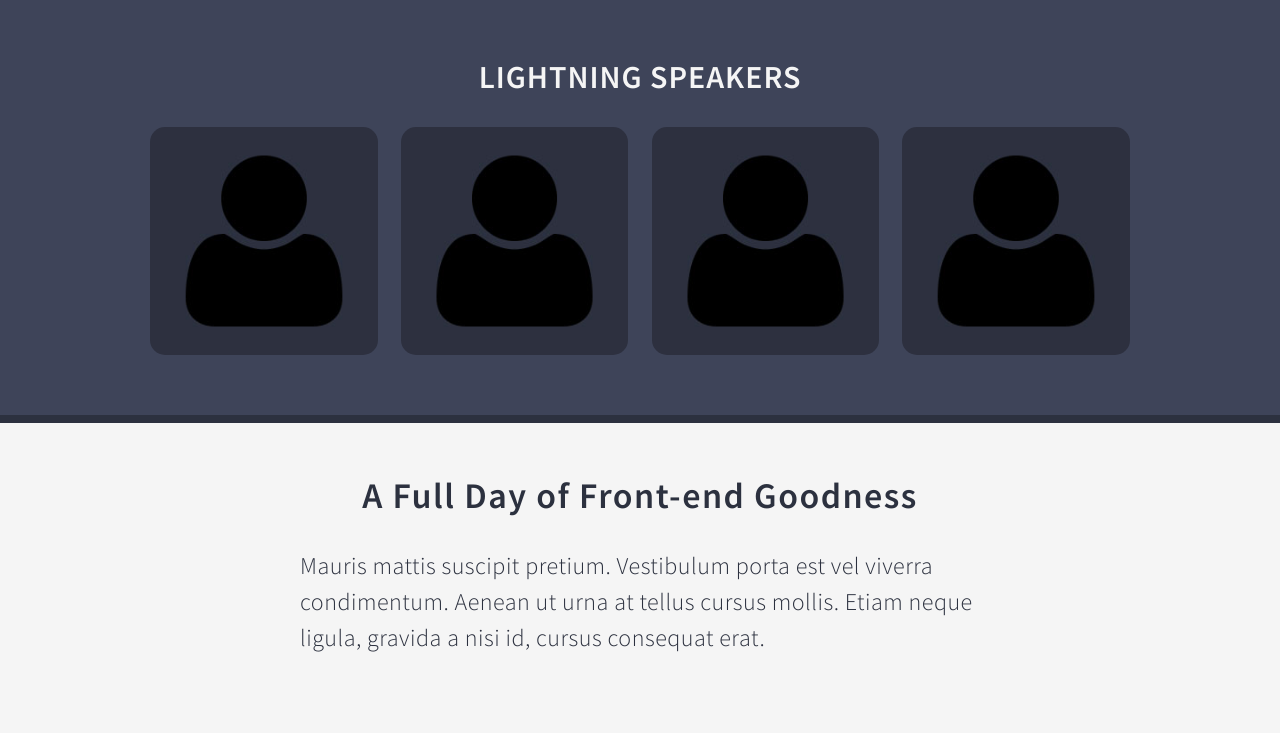
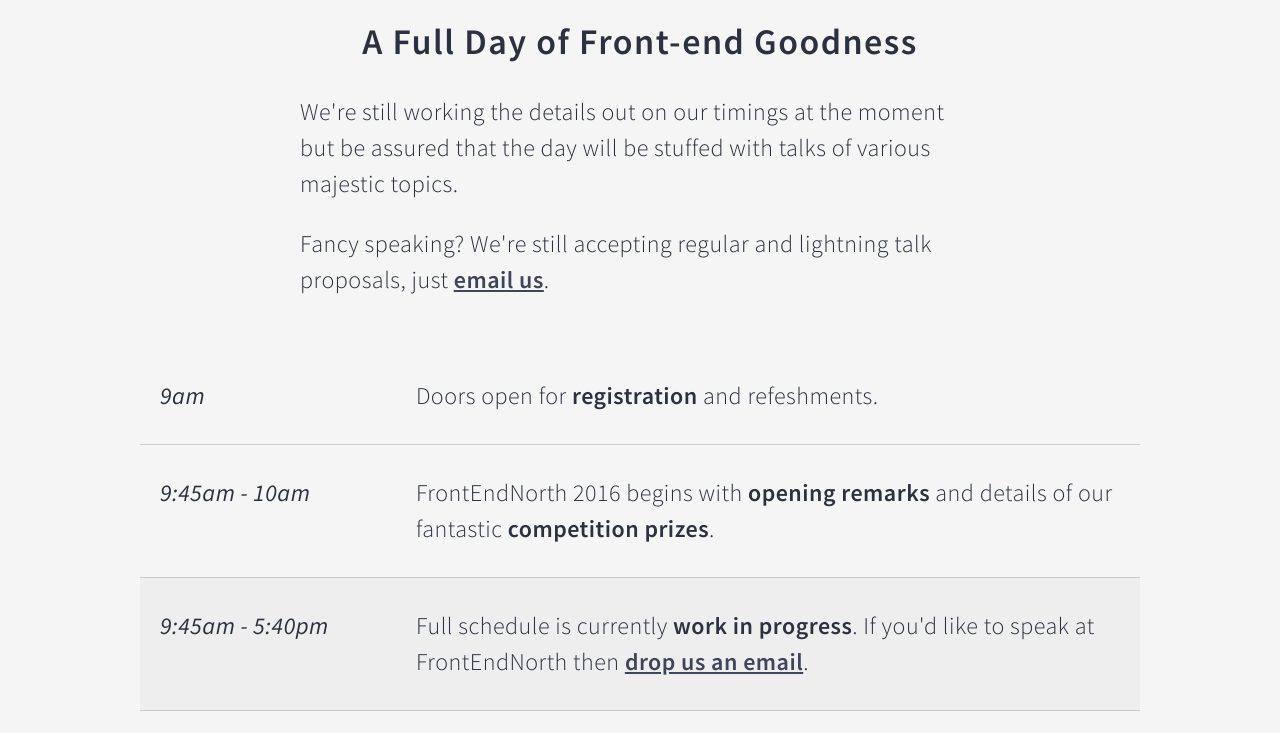
Before and after one commit to digideskio/fen-2016, a website: page index.html in a window 1280 px wide. Shown: the part 1911-2644 px from the top of the page. Drawn offline with nearby package versions, Linux system fonts and the light colour scheme; some packages are replaced by stand-ins of ours.

Commit message:
Copy updates and clean up

```diff
--- a/assets/sass/site.scss
+++ b/assets/sass/site.scss
@@ -157,6 +157,7 @@
 
 	&:hover {
 		box-shadow: 0 4px $colour--sand;
+		color: $colour--blue-dark !important; // hack
 		top: 2px;
 	}
 
@@ -455,6 +456,9 @@
 		&:last-child {
 			border-bottom: 0;
 		}
+	}
+	.row.wip {
+		background-color: #eee;
 	}
 
 	p {
--- a/index.html
+++ b/index.html
@@ -81,8 +81,7 @@
             <div id="section-speakers" class="section-speakers-wrapper section-wrapper">
                 <section class="section-speakers-content section-content" aria-labelledby="section-speakers-title">
                     <h2 id="section-speakers-title" class="section-speakers-title section-title">Our Speaker Line-up for <span aria-hidden="true">2016</span><span class="sr-only">twenty sixteen</span></h2>
-                    <p>Lorem ipsum dolor sit amet, consectetur adipiscing elit. Sed consequat eros sed dolor dignissim posuere. Mauris mattis suscipit pretium. Vestibulum porta est vel viverra condimentum. </p>
-                    <p>Hover over or tap on a speaker's avatar for their bio.</p>
+                    <p>This year we have 8 world class speakers covering various awesome topics. Hover over or tap on a speaker's avatar for info.</p>
                     <h3 class="speakers-headline-title">Headline Speakers</h3>
                     <div class="row speakers">
                         <!-- Harry Roberts -->
@@ -166,9 +165,9 @@
                             </div>
                         </div>
                     </div>
+                    <!-- Lighting sessions TBC
                     <h3 class="speakers-lightning-title">Lightning Speakers</h3>
                     <div class="row">
-                        <!-- TBC Speaker -->
                         <div class="col sm3 speaker">
                             <img class="speaker-avatar" src="img/mystery.jpg" alt="TBC Speaker" />
                             <div class="speaker-bio">
@@ -177,7 +176,6 @@
                                 <p class="speaker-twitter"><a href="https://twitter.com/comingsoon" target="_blank" rel="nofollow">@comingsoon</a></p>
                             </div>
                         </div>
-                        <!-- TBC Speaker -->
                         <div class="col sm3 speaker">
                             <img class="speaker-avatar" src="img/mystery.jpg" alt="TBC Speaker" />
                             <div class="speaker-bio">
@@ -186,7 +184,6 @@
                                 <p class="speaker-twitter"><a href="https://twitter.com/comingsoon" target="_blank" rel="nofollow">@comingsoon</a></p>
                             </div>
                         </div>
-                        <!-- TBC Speaker -->
                         <div class="col sm3 speaker">
                             <img class="speaker-avatar" src="img/mystery.jpg" alt="TBC Speaker" />
                             <div class="speaker-bio">
@@ -195,7 +192,6 @@
                                 <p class="speaker-twitter"><a href="https://twitter.com/comingsoon" target="_blank" rel="nofollow">@comingsoon</a></p>
                             </div>
                         </div>
-                        <!-- TBC Speaker -->
                         <div class="col sm3 speaker">
                             <img class="speaker-avatar" src="img/mystery.jpg" alt="TBC Speaker" />
                             <div class="speaker-bio">
@@ -205,13 +201,15 @@
                             </div>
                         </div>
                     </div>
+                    -->
                 </section>
             </div>
             <!-- Section: Schedule -->
             <div id="section-schedule" class="section-schedule-wrapper section-wrapper white">
                 <section class="section-schedule-content section-content" aria-labelledby="section-schedule-title">
                     <h2 id="section-schedule-title" class="section-schedule-title section-title">A Full Day of Front-end Goodness</h2>
-                    <p>Mauris mattis suscipit pretium. Vestibulum porta est vel viverra condimentum. Aenean ut urna at tellus cursus mollis. Etiam neque ligula, gravida a nisi id, cursus consequat erat.</p>
+                    <p>We're still working the details out on our timings at the moment but be assured that the day will be stuffed with talks of various majestic topics.</p>
+                    <p>Fancy speaking? We're still accepting regular and lightning talk proposals, just <a href="mailto:hello@frontendnorth.com" title="Send us an Email">email us</a>.</p>
                     <div class="schedule-table">
                         <!-- Doors Open -->
                         <div class="row">
@@ -231,7 +229,17 @@
 								<p>FrontEndNorth 2016 begins with <strong>opening remarks</strong> and details of our fantastic <strong>competition prizes</strong>.</p>
 							</div>
 						</div>
+                        <!-- TBC Schedule -->
+                        <div class="row wip">
+                            <div class="col sm3 schedule-time">
+                                <p><span aria-hidden="true">9:45am - 5:40pm</span><span class="sr-only">To be confirmed.</p>
+                            </div>
+                            <div class="col sm9 schedule-description">
+                                <p>Full schedule is currently <strong>work in progress</strong>. If you'd like to speak at FrontEndNorth then <a href="mailto:hello@frontendnorth.com" title="Send us an Email">drop us an email</a>.</p>
+                            </div>
+                        </div>
 						<!-- Lightning Talks -->
+                        <!--
 						<div class="row">
 							<div class="col sm3 schedule-time">
 								<p><span class="aria-hidden">10am - 10:40am</span><span class="sr-only">Ten until Ten Forty</span></p>
@@ -252,7 +260,9 @@
                                 </p>
                             </div>
                         </div>
+                        -->
                         <!-- Talk 1 -->
+                        <!-- TBC
                         <div class="row">
                             <div class="col sm3 schedule-time">
                                 <p><span aria-hidden="true">10:40am - 11:20am</span><span class="sr-only">Ten Forty until Eleven Twenty</span></p>
@@ -262,7 +272,9 @@
                                 <p class="schedule-talk-description">Lorem ipsum dolor sit amet, consectetur adipiscing elit. Sed consequat eros sed dolor dignissim posuere. Nullam et semper est, vitae tempus nunc. Vestibulum ante ipsum primis in faucibus orci luctus et ultrices </p>
                             </div>
                         </div>
+                        -->
                         <!-- Mid-morning Break -->
+                         <!-- TBC
                         <div class="row">
                             <div class="col sm3 schedule-time">
                                 <p><span aria-hidden="true">11:20am - 11:40am</span><span class="sr-only">Eleven Twenty until Eleven Forty</span></p>
@@ -271,7 +283,9 @@
                                 <p>Mid-morning <strong>break</strong> with refreshments.</p>
                             </div>
                         </div>
+                        -->
                         <!-- Talk 2 -->
+                         <!-- TBC
                         <div class="row">
                             <div class="col sm3 schedule-time">
                                 <p><span aria-hidden="true">11:40am - 12:20pm</span><span class="sr-only">Eleven Forty until Twelve Twenty</span></p>
@@ -281,7 +295,9 @@
                                 <p class="schedule-talk-description">Lorem ipsum dolor sit amet, consectetur adipiscing elit. Sed consequat eros sed dolor dignissim posuere. Nullam et semper est, vitae tempus nunc. Vestibulum ante ipsum primis in faucibus orci luctus et ultrices </p>
                             </div>
                         </div>
+                        -->
                         <!-- Talk 3 -->
+                         <!-- TBC
                         <div class="row">
                             <div class="col sm3 schedule-time">
                                 <p><span aria-hidden="true">12:20pm - 1pm</span><span class="sr-only">Twelve Twenty until One O'Clock</span></p>
@@ -291,7 +307,9 @@
                                 <p class="schedule-talk-description">Lorem ipsum dolor sit amet, consectetur adipiscing elit. Sed consequat eros sed dolor dignissim posuere. Nullam et semper est, vitae tempus nunc. Vestibulum ante ipsum primis in faucibus orci luctus et ultrices </p>
                             </div>
                         </div>
+                        -->
                         <!-- Lunch-->
+                         <!-- TBC
                         <div class="row">
                             <div class="col sm3 schedule-time">
                                 <p><span aria-hidden="true">1pm - 2pm</span><span class="sr-only">One O'Clock until Two O'Clock</span></p>
@@ -300,7 +318,9 @@
                                 <p>Time for <strong>lunch</strong> in the North Hall, adjacent to the Ballroom.</p>
                             </div>
                         </div>
+                        -->
                         <!-- Talk 4 -->
+                         <!-- TBC
                         <div class="row">
                             <div class="col sm3 schedule-time">
                                 <p><span aria-hidden="true">2pm - 2.40pm</span><span class="sr-only">Two O'Clock until Two Forty</span></p>
@@ -310,7 +330,9 @@
                                 <p class="schedule-talk-description">Lorem ipsum dolor sit amet, consectetur adipiscing elit. Sed consequat eros sed dolor dignissim posuere. Nullam et semper est, vitae tempus nunc. Vestibulum ante ipsum primis in faucibus orci luctus et ultrices </p>
                             </div>
                         </div>
+                        -->
                         <!-- Talk 5 -->
+                         <!-- TBC
                         <div class="row">
                             <div class="col sm3 schedule-time">
                                 <p><span aria-hidden="true">2:40pm - 3:20pm</span><span class="sr-only">Two Forty until Three Twenty</span></p>
@@ -320,7 +342,9 @@
                                 <p class="schedule-talk-description">Lorem ipsum dolor sit amet, consectetur adipiscing elit. Sed consequat eros sed dolor dignissim posuere. Nullam et semper est, vitae tempus nunc. Vestibulum ante ipsum primis in faucibus orci luctus et ultrices </p>
                             </div>
                         </div>
+                        -->
                         <!-- Mid-afternoon Break -->
+                         <!-- TBC
                         <div class="row">
                             <div class="col sm3 schedule-time">
                                 <p><span aria-hidden="true">3:20pm - 3:40pm</span><span class="sr-only">Three Twenty until Three Forty</span></p>
@@ -329,7 +353,9 @@
                                 <p>Mid-afternoon <strong>break</strong> with refreshments.</p>
                             </div>
                         </div>
+                        -->
                         <!-- Talk 6 -->
+                        <!-- TBC
                         <div class="row">
                             <div class="col sm3 schedule-time">
                                 <p><span aria-hidden="true">3:40pm - 4:20pm</span><span class="sr-only">Three Forty until Four Twenty</span></p>
@@ -339,7 +365,9 @@
                                 <p class="schedule-talk-description">Lorem ipsum dolor sit amet, consectetur adipiscing elit. Sed consequat eros sed dolor dignissim posuere. Nullam et semper est, vitae tempus nunc. Vestibulum ante ipsum primis in faucibus orci luctus et ultrices </p>
                             </div>
                         </div>
+                        -->
                         <!-- Talk 7 -->
+                        <!-- TBC
                         <div class="row">
                             <div class="col sm3 schedule-time">
                                 <p><span aria-hidden="true">4:20pm - 5:00pm</span><span class="sr-only">Four Twenty until Five O'Clock</span></p>
@@ -349,7 +377,9 @@
                                 <p class="schedule-talk-description">Lorem ipsum dolor sit amet, consectetur adipiscing elit. Sed consequat eros sed dolor dignissim posuere. Nullam et semper est, vitae tempus nunc. Vestibulum ante ipsum primis in faucibus orci luctus et ultrices </p>
                             </div>
                         </div>
+                        -->
                         <!-- Talk 8 -->
+                        <!-- TBC
                         <div class="row">
                             <div class="col sm3 schedule-time">
                                 <p><span aria-hidden="true">5:00pm - 5:40pm</span><span class="sr-only">Five O'Clock until Five Forty</span></p>
@@ -359,6 +389,7 @@
                                 <p class="schedule-talk-description">Lorem ipsum dolor sit amet, consectetur adipiscing elit. Sed consequat eros sed dolor dignissim posuere. Nullam et semper est, vitae tempus nunc. Vestibulum ante ipsum primis in faucibus orci luctus et ultrices </p>
                             </div>
                         </div>
+                        -->
                         <!-- Closing Remarks -->
                         <div class="row">
                             <div class="col sm3 schedule-time">
```
Also changed, not shown: css/site.min.css.
